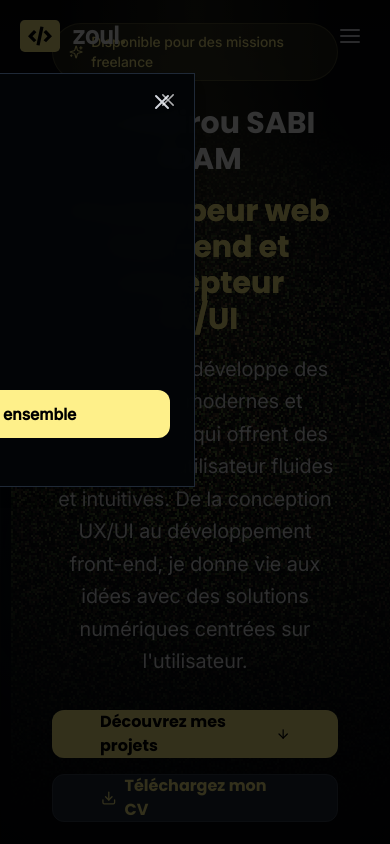
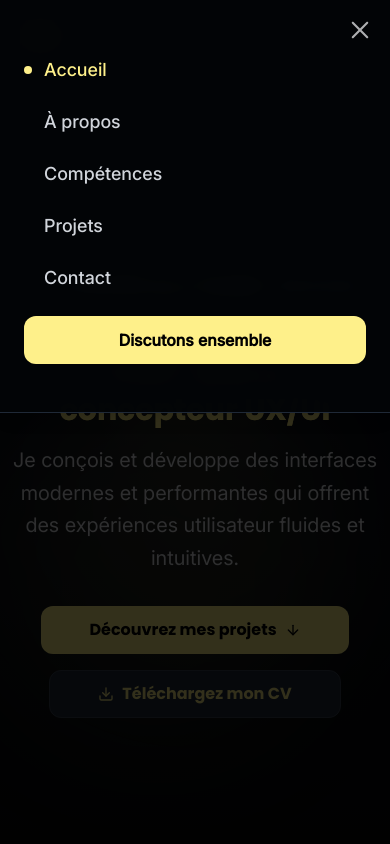
Before and after one commit to Zoul-Coding/portfolio, a React (Vite) app: page / in a window 390 px wide. Both pictures are taken after a click on the button 350 px from the left and 36 px from the top of the page. Shown: the top 844 px of the page. Built offline with nearby package versions, Linux system fonts and the light colour scheme.

Commit message:
responsive

```diff
--- a/src/components/ui/card-spotlight-static.tsx
+++ b/src/components/ui/card-spotlight-static.tsx
@@ -32,7 +32,7 @@ export const CardSpotlight = ({
   return (
     <div
       ref={containerRef}
-      className={cn("p-10 rounded-md relative overflow-hidden", className)}
+      className={cn("rounded-md relative overflow-hidden", className)}
       {...props}
     >
       <motion.div
--- a/src/components/ui/dialog.tsx
+++ b/src/components/ui/dialog.tsx
@@ -42,8 +42,8 @@ const DialogContent = React.forwardRef<
       {...props}
     >
       {children}
-      <DialogPrimitive.Close className="absolute right-4 top-4 rounded-sm opacity-70 ring-offset-background transition-opacity hover:opacity-100 disabled:pointer-events-none data-[state=open]:bg-accent data-[state=open]:text-muted-foreground">
-        <Cross2Icon className="h-5 w-5" />
+      <DialogPrimitive.Close className="absolute right-4 top-4 cursor-pointer rounded-sm opacity-70 ring-offset-background transition-opacity hover:opacity-100 disabled:pointer-events-none data-[state=open]:bg-accent data-[state=open]:text-muted-foreground">
+        <Cross2Icon className="h-7 w-7" />
         <span className="sr-only">Close</span>
       </DialogPrimitive.Close>
     </DialogPrimitive.Content>
--- a/src/components/ui/shadcn-io/marquee/index.tsx
+++ b/src/components/ui/shadcn-io/marquee/index.tsx
@@ -41,7 +41,7 @@ export const MarqueeFade = ({
 }: MarqueeFadeProps) => (
   <div
     className={cn(
-      'absolute top-0 bottom-0 z-10 h-full w-24 from-background to-transparent',
+      'absolute top-0 bottom-0 z-10 h-full w-24 from-background/70 to-transparent',
       side === 'left' ? 'left-0 bg-gradient-to-r' : 'right-0 bg-gradient-to-l',
       className
     )}
--- a/src/interface/About/About.tsx
+++ b/src/interface/About/About.tsx
@@ -54,7 +54,7 @@ const About = () => {
           <div className="relative">
             <div className="relative rounded-2xl overflow-hidden bg-gradient-to-br from-yellow-200/20 to-transparent p-1">
               <div className="bg-secondary rounded-2xl p-8">
-                <div className="aspect-square bg-gradient-to-br from-yellow-200/10 to-transparent rounded-xl mb-6 flex items-center justify-center">
+                <div className="aspect-square bg-gradient-to-br from-yellow-200/10 to-transparent rounded-xl flex items-center justify-center">
                   <img
                     src={Profile}
                     alt="Profile"
--- a/src/interface/Header/Header.tsx
+++ b/src/interface/Header/Header.tsx
@@ -1,6 +1,6 @@
 import { useState, useEffect } from "react";
 import { Dialog, DialogContent } from "@/components/ui/dialog";
-import { AlignJustify, X } from "lucide-react";
+import { AlignJustify,/*  X */ } from "lucide-react";
 import { Link, useLocation, useNavigate } from "react-router-dom";
 import Logo from "../../../public/assets/img/logo.svg";
 
@@ -119,7 +119,7 @@ const Header = () => {
         </Link>
 
         {/* Navigation Desktop */}
-        <div className="hidden md:flex items-center gap-8">
+        <div className="hidden lg:flex items-center gap-8">
           {navLinks.map((link) => {
             const sectionId = link.href.replace("#", "");
             const isActive = activeSection === sectionId;
@@ -154,7 +154,7 @@ const Header = () => {
         </div>
 
         {/* Burger Menu Mobile */}
-        <div className="md:hidden">
+        <div className="lg:hidden">
           <Dialog open={isOpen} onOpenChange={closeDialog}>
             <button
               onClick={openDialog}
@@ -165,20 +165,20 @@ const Header = () => {
             </button>
 
             <DialogContent
-              className={`fixed left-0 right-0 top-[73px] border-t border-gray-800 w-full bg-background/95 backdrop-blur-md transform transition-all duration-300 ease-in-out ${
+              className={`fixed left-0 right-0 top-0 border-b border-gray-800 border-t-0 border-r-0 border-l-0 w-full translate-x-0 bg-background/95 backdrop-blur-md transform transition-all duration-300 ease-in-out ${
                 isOpen
                   ? "translate-y-0 opacity-100"
                   : "-translate-y-4 opacity-0"
               }`}
             >
               {/* Bouton fermer */}
-              <button
+             {/*  <button
                 onClick={closeDialog}
-                className="absolute top-4 right-5 text-gray-300 hover:text-yellow-200 transition-colors"
+                className="absolute top-4 right-5 text-gray-300 hover:text-yellow-200"
                 aria-label="Fermer le menu"
               >
                 <X size={24} />
-              </button>
+              </button> */}
 
               {/* Navigation Mobile */}
               <nav className="flex flex-col space-y-6 pt-8 pb-6">
--- a/src/interface/HeroSection/HeroSection.tsx
+++ b/src/interface/HeroSection/HeroSection.tsx
@@ -1,5 +1,5 @@
-import { CardSpotlight } from "@/components/ui/card-spotlight-static";
-import {
+/* import { CardSpotlight } from "@/components/ui/card-spotlight-static";
+ */import {
   ArrowDown,
   Download,
   Sparkles /* LucideLinkedin, LucideGithub, Mail */,
@@ -34,24 +34,23 @@ export function HeroSection() {
   return (
     <section id="home" className="relative overflow-hidden">
       {/* Background gradient animé */}
-      <div className="absolute inset-0 bg-gradient-to-b from-background via-secondary/20 to-background">
+      <div className="absolute inset-0 bg-gradient-to-b from-background via-secondary/10 to-background">
         <div className="absolute inset-0 bg-[radial-gradient(ellipse_at_top,_var(--tw-gradient-stops))] from-yellow-200/10 via-transparent to-transparent"></div>
       </div>
 
       {/* Particules flottantes */}
       <div className="absolute inset-0 overflow-hidden">
-        <div className="absolute top-20 left-10 w-72 h-72 bg-yellow-200/5 rounded-full blur-3xl animate-pulse"></div>
-        <div className="absolute bottom-20 right-10 w-96 h-96 bg-yellow-200/5 rounded-full blur-3xl animate-pulse delay-1000"></div>
-        <div className="absolute top-1/2 left-1/2 w-64 h-64 bg-yellow-200/5 rounded-full blur-3xl animate-pulse delay-500"></div>
-      </div>
+        <div className="absolute top-20 left-10 w-72 h-72 bg-yellow-200/10 rounded-full blur-3xl animate-pulse"></div>
+        <div className="absolute bottom-20 right-10 w-96 h-96 bg-yellow-200/10 rounded-full blur-3xl animate-pulse delay-1000"></div>
+<div className="absolute top-1/2 left-1/2 -translate-x-1/2 -translate-y-1/4 w-80 h-80 bg-yellow-200/10 rounded-full blur-3xl animate-pulse delay-500"></div>      </div>
 
-      <CardSpotlight className="flex items-center justify-center md:h-[116vh] h-[100vh] relative">
+     {/*  <CardSpotlight className="flex items-center justify-center w-full md:h-[116vh] h-[100vh] relative"> */}
         <div className="max-w-screen-lg mx-auto px-3">
-          <div className="flex flex-col justify-center h-screen items-center">
+          <div className="flex flex-col justify-center h-screen items-center pt-20">
             <div className="z-40 relative">
               {/* Badge animé */}
               <div className="flex justify-center mb-6 animate-fade-in-down">
-                <div className="inline-flex items-center gap-2 px-4 py-2 rounded-full bg-yellow-200/10 border border-yellow-200/20 backdrop-blur-sm">
+                <div className="inline-flex items-center gap-2 md:px-4 px-3 py-2 rounded-full bg-yellow-200/10 border border-yellow-200/20 backdrop-blur-sm">
                   <Sparkles className="w-4 h-4 text-yellow-200 animate-pulse" />
                   <span className="text-yellow-200 text-sm font-medium">
                     Disponible pour des missions freelance
@@ -74,9 +73,9 @@ export function HeroSection() {
               <p className="text-gray-200 font-inter max-w-screen-md mx-auto font-normal md:text-2xl text-xl text-center leading-relaxed animate-fade-in opacity-0 animation-delay-200">
                 Je conçois et développe des interfaces modernes et performantes
                 qui offrent des expériences utilisateur fluides et intuitives.
-                De la conception UX/UI au développement front-end, je donne vie
+               {/*  De la conception UX/UI au développement front-end, je donne vie
                 aux idées avec des solutions numériques centrées sur
-                l'utilisateur.
+                l'utilisateur. */}
               </p>
 
               {/* Boutons avec animations */}
@@ -137,7 +136,7 @@ export function HeroSection() {
             </div>
           </div>
         </div>
-      </CardSpotlight>
+     {/*  </CardSpotlight> */}
     </section>
   );
 }
--- a/src/interface/Projects/Projects.tsx
+++ b/src/interface/Projects/Projects.tsx
@@ -147,7 +147,7 @@ const Projects = () => {
                             rel="noopener noreferrer"
                           >
                             <Code2 size={18} />
-                            <span className="hidden sm:inline">Démo</span>
+                            <span className="inline">Démo</span>
                           </a>
                         )}
 
```
